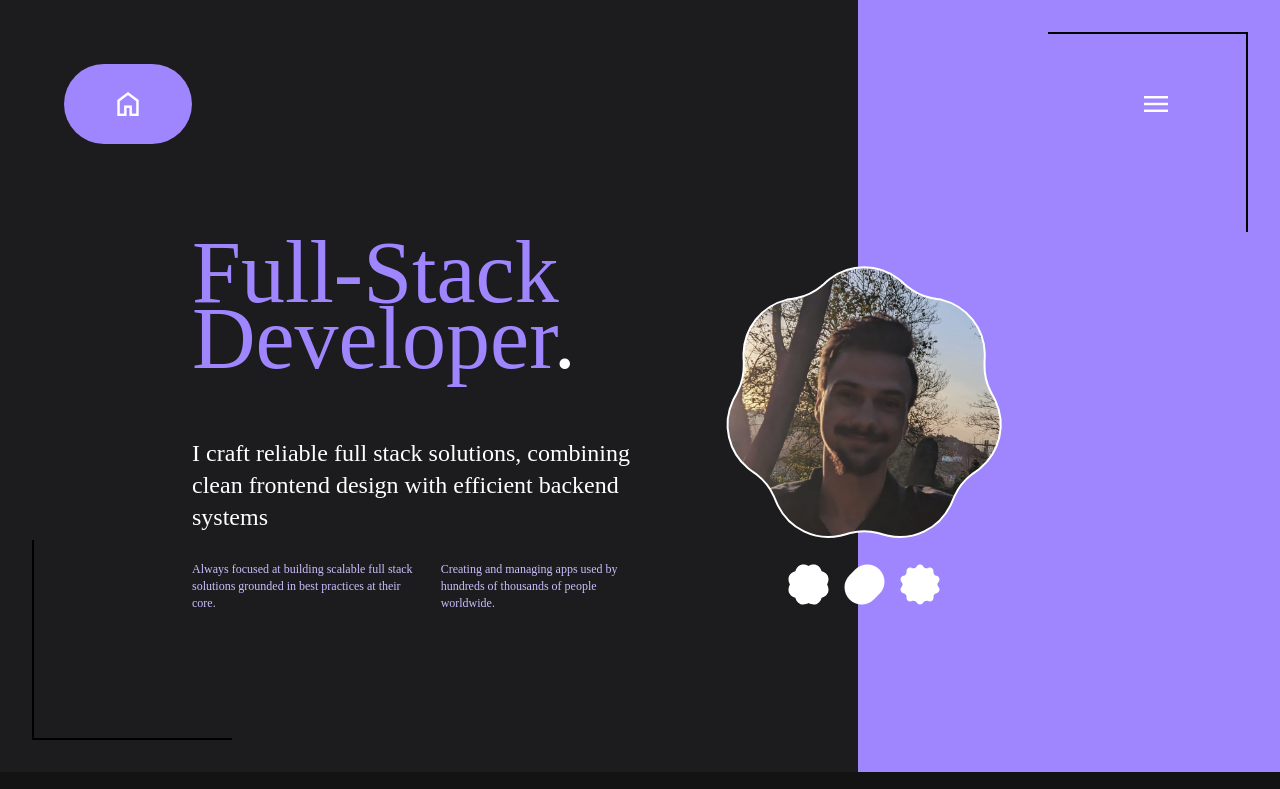
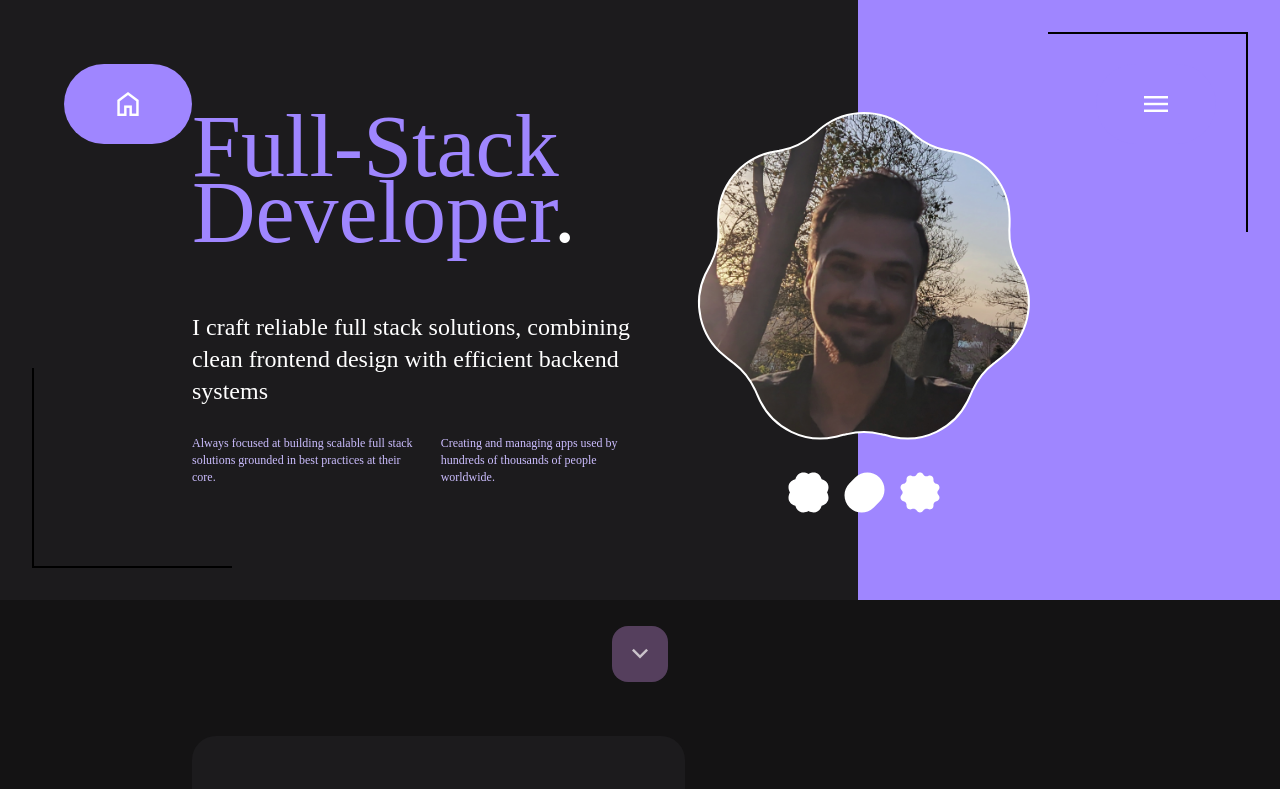
Before and after one commit to iDarkQ/portfolio, a Next.js app: page / in a window 1280 px wide. Shown: the top 789 px of the page. Built offline with nearby package versions, Linux system fonts and the light colour scheme; a web font is replaced by a local one.

Commit message:
refactor(hero.tsx): py-40 became a default value so instead now we use first prop to add extra btn padding at the top

```diff
--- a/src/app/components/home/hero/hero.tsx
+++ b/src/app/components/home/hero/hero.tsx
@@ -15,18 +15,19 @@ import clsx from "clsx";
 export const Hero = () => (
   <Section
     className={clsx(
-      "py-40 max-lg:py-35 max-sm:py-20",
+      "min-h-[75vh] flex justify-center",
       "bg-[linear-gradient(90deg,var(--color-surface-1)_67%,var(--color-primary)_33%)]",
       "max-lg:bg-[linear-gradient(180deg,var(--color-surface-1)_67%,var(--color-primary)_33%)]"
     )}
     extraClassName={clsx(
-      "flex-row items-stretch justify-between btn-pt",
+      "flex-row items-stretch justify-between",
       "max-lg:flex-col"
     )}
+    first
   >
     <BottomLeftCorner />
     <TopRightCorner />
-    <div className="flex-1 gap-7 flex flex-col">
+    <div className="flex-1 gap-7 flex flex-col justify-center">
       <HeroHeader />
 
       <Divider />
```
